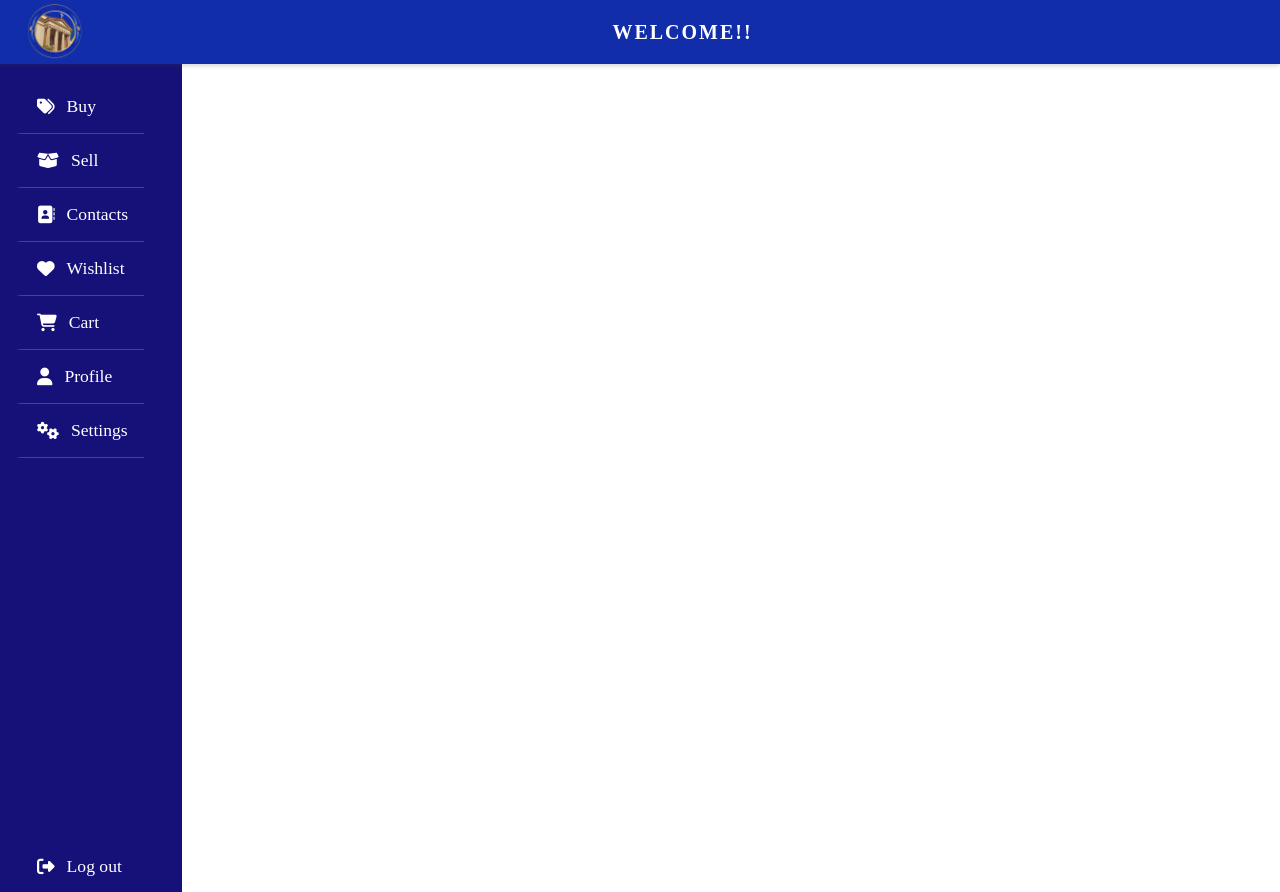
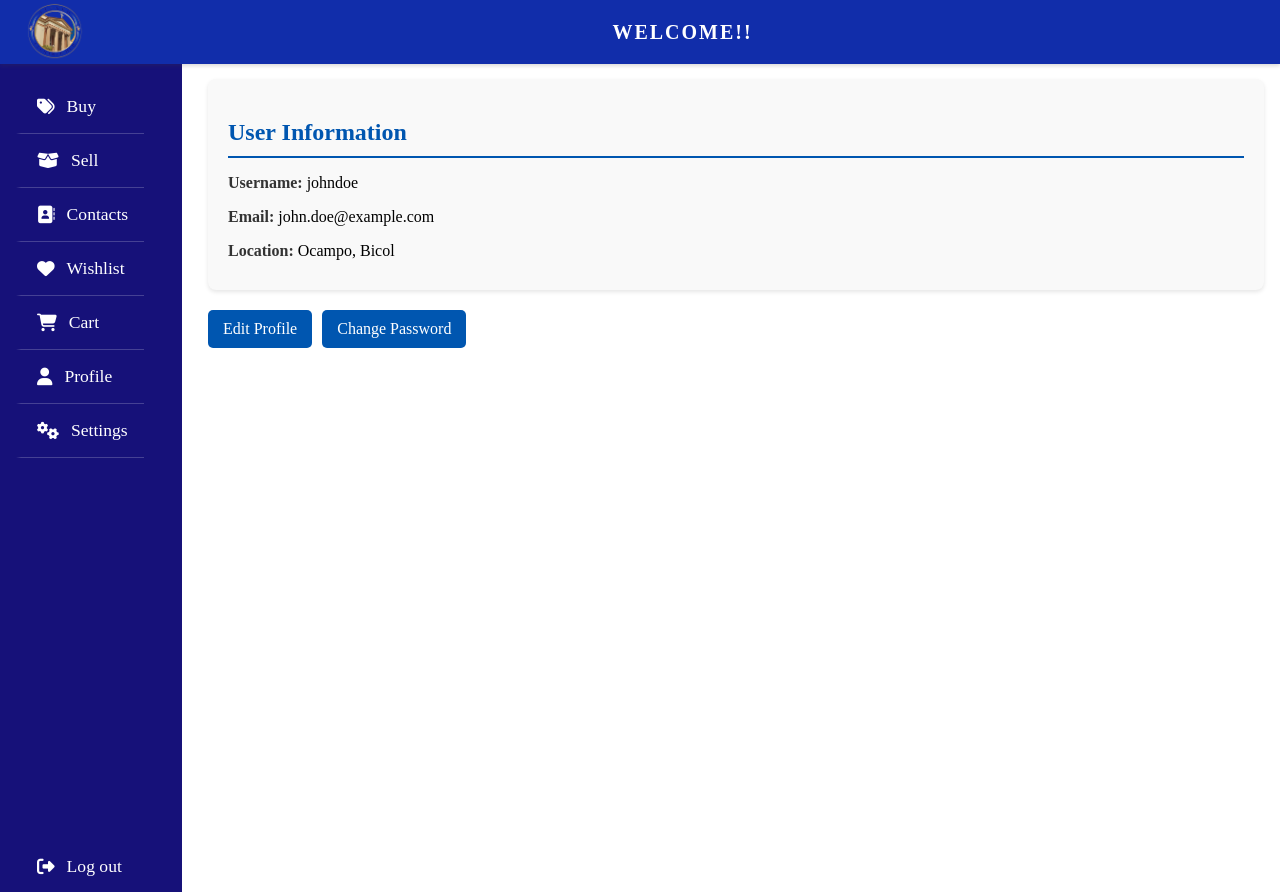
Before and after one commit to Christian04082003/TRENDS-2.2, a Django app: page /profile/ in a window 1280 px wide. Run offline with Django 5.2, Linux system fonts and the light colour scheme.

Commit message:
Update profile.html

```diff
--- a/TRENDS/ExchangeHub/templates/profile.html
+++ b/TRENDS/ExchangeHub/templates/profile.html
@@ -4,11 +4,115 @@
 
 <head>
     <meta charset="UTF-8">
-  <link rel="stylesheet" href="https://cdnjs.cloudflare.com/ajax/libs/font-awesome/6.7.2/css/all.min.css" integrity="sha512-Evv84Mr4kqVGRNSgIGL/F/aIDqQb7xQ2vcrdIwxfjThSH8CSR7PBEakCr51Ck+w+/U6swU2Im1vVX0SVk9ABhg==" crossorigin="anonymous" referrerpolicy="no-referrer" />
+    <link rel="stylesheet" href="https://cdnjs.cloudflare.com/ajax/libs/font-awesome/6.7.2/css/all.min.css" />
     <meta name="viewport" content="width=device-width, initial-scale=1.0">
     <link rel="icon" href="{% static 'images/logo.png' %}">
     <title>ADNU EXCHANGE-HUB</title>
     <link rel="stylesheet" href="{% static 'css/sell.css' %}">
+    <link href="https://fonts.googleapis.com/css2?family=Inter:wght@400&display=swap" rel="stylesheet" />
+    <style>
+        .profile-info {
+            padding: 20px;
+            background-color: #f9f9f9;
+            border-radius: 8px;
+            margin-bottom: 20px;
+            box-shadow: 0 2px 4px rgba(0, 0, 0, 0.1);
+        }
+
+        .profile-info h2 {
+            color: #0056B0;
+            margin-bottom: 15px;
+            border-bottom: 2px solid #0056B0;
+            padding-bottom: 10px;
+        }
+
+        .profile-info p {
+            margin-bottom: 10px;
+        }
+
+        .profile-info strong {
+            font-weight: bold;
+            color: #333;
+        }
+
+        .profile-actions {
+            display: flex;
+            gap: 10px;
+        }
+
+        .profile-actions button {
+            background: #0056B0;
+            color: white;
+            border: none;
+            padding: 10px 15px;
+            border-radius: 5px;
+            cursor: pointer;
+            font-size: medium;
+            transition: background-color 0.3s, transform 0.2s;
+        }
+
+        .profile-actions button:hover {
+            background-color: #004080;
+        }
+
+        .profile-actions button:active {
+            transform: scale(0.95);
+        }
+
+        .edit-profile-form {
+            margin-top: 20px;
+            padding: 20px;
+            background-color: #f9f9f9;
+            border-radius: 8px;
+            box-shadow: 0 2px 4px rgba(0, 0, 0, 0.1);
+        }
+
+        .edit-profile-form h3 {
+            color: #0056B0;
+            margin-bottom: 15px;
+            border-bottom: 1px solid #0056B0;
+            padding-bottom: 5px;
+        }
+
+        .form-group {
+            margin-bottom: 15px;
+        }
+
+        .form-group label {
+            display: block;
+            margin-bottom: 5px;
+            font-weight: bold;
+            color: #555;
+        }
+
+        .form-group input[type="text"],
+        .form-group input[type="email"] {
+            width: 100%;
+            padding: 8px;
+            border: 1px solid #ccc;
+            border-radius: 5px;
+            box-sizing: border-box;
+        }
+
+        .edit-profile-form button {
+            background: #28a745;
+            color: white;
+            border: none;
+            padding: 10px 15px;
+            border-radius: 5px;
+            cursor: pointer;
+            font-size: medium;
+            transition: background-color 0.3s, transform 0.2s;
+        }
+
+        .edit-profile-form button:hover {
+            background-color: #1e7e34;
+        }
+
+        .edit-profile-form button:active {
+            transform: scale(0.95);
+        }
+    </style>
 </head>
 
 <body>
@@ -21,7 +125,7 @@
         <aside class="sidebar">
             <nav class="menu">
                 <div class="nav-group">
-          <a href="{% url 'home' %}" class="active"><i class="fas fa-tags"></i> Buy</a>
+                    <a href="{% url 'home' %}"><i class="fas fa-tags"></i> Buy</a>
                     <div class="divider"></div>
                     <a href="{% url 'sell' %}"><i class="fas fa-box-open"></i> Sell</a>
                     <div class="divider"></div>
@@ -31,7 +135,7 @@
                     <div class="divider"></div>
                     <a href="{% url 'cart' %}"><i class="fas fa-shopping-cart"></i> Cart</a>
                     <div class="divider"></div>
-          <a href="{% url 'profile' %}"><i class="fas fa-user"></i> Profile</a>
+                    <a href="{% url 'profile' %}" class="active"><i class="fas fa-user"></i> Profile</a>
                     <div class="divider"></div>
                     <a href="{% url 'settings' %}"><i class="fas fa-cogs"></i> Settings</a>
                 </div>
@@ -42,9 +146,54 @@
         </aside>
 
         <div class="main-content">
+            <h2>Your Profile</h2>
 
+            <div class="profile-info">
+                <h2>User Information</h2>
+                <p><strong>Username:</strong> johndoe</p>
+                <p><strong>Email:</strong> john.doe@example.com</p>
+                <p><strong>Location:</strong> Ocampo, Bicol</p>
+                </div>
+
+            <div class="profile-actions">
+                <button>Edit Profile</button>
+                <button>Change Password</button>
+                </div>
+
+            <div class="edit-profile-form" style="display: none;">
+                <h3>Edit Profile</h3>
+                <form>
+                    <div class="form-group">
+                        <label for="username">Username:</label>
+                        <input type="text" id="username" name="username" value="johndoe">
+                    </div>
+                    <div class="form-group">
+                        <label for="email">Email:</label>
+                        <input type="email" id="email" name="email" value="john.doe@example.com">
+                    </div>
+                    <div class="form-group">
+                        <label for="location">Location:</label>
+                        <input type="text" id="location" name="location" value="Ocampo, Bicol">
+                    </div>
+                    <button type="submit">Save Changes</button>
+                </form>
+            </div>
+        </div>
     </div>
 
     <script src="{% static 'js/sell.js' %}"></script>
+    <script>
+        document.addEventListener('DOMContentLoaded', function() {
+            const editProfileButton = document.querySelector('.profile-actions button:first-child');
+            const editProfileForm = document.querySelector('.edit-profile-form');
+
+            if (editProfileButton && editProfileForm) {
+                editProfileButton.addEventListener('click', function() {
+                    editProfileForm.style.display = 'block';
+                });
+            }
+        });
+    </script>
 </body>
+
 </html>
```
Lines whose indentation alone changed are shown as unchanged.
